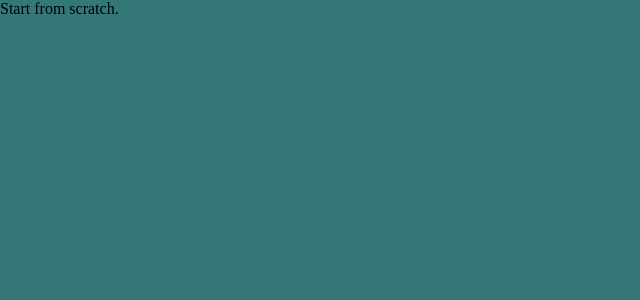
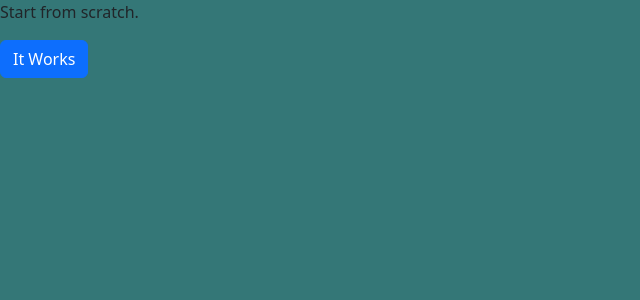
Before and after one commit to astrahalora/Growthgenier, a React (Vite) app in the folder client/: page / in a window 1280 px wide. Shown: the top 300 px of the page, without its empty margins (0-640 px from the left). Built offline with nearby package versions, Linux system fonts and the light colour scheme.

Commit message:
Add bootstrap to project

```diff
--- a/client/package.json
+++ b/client/package.json
@@ -10,6 +10,8 @@
     "preview": "vite preview"
   },
   "dependencies": {
+    "@popperjs/core": "^2.11.8",
+    "bootstrap": "^5.3.2",
     "react": "^18.2.0",
     "react-dom": "^18.2.0"
   },
--- a/client/src/App.jsx
+++ b/client/src/App.jsx
@@ -1,9 +1,11 @@
 function App() {
 
   return (
-    <p>
-    Start from scratch.
-    </p>
+    <div>
+    <p>Start from scratch.</p>
+     <button className="btn btn-primary">It Works</button>
+    </div>
+
   )
 }
 
--- a/client/src/App.scss
+++ b/client/src/App.scss
@@ -1,3 +1,3 @@
-@import "./assets/scss/reset";
+@import "bootstrap/scss/bootstrap";
 @import "./assets/scss/variables";
 @import "./assets/scss/layout";
--- a/client/src/main.jsx
+++ b/client/src/main.jsx
@@ -2,6 +2,7 @@ import React from 'react'
 import ReactDOM from 'react-dom/client'
 import App from './App.jsx'
 import './App.scss'
+import * as bootstrap from 'bootstrap'
 
 ReactDOM.createRoot(document.getElementById('root')).render(
   <React.StrictMode>
```
Also changed, not shown: 1 other file (tests, documents, lock files or other folders).
